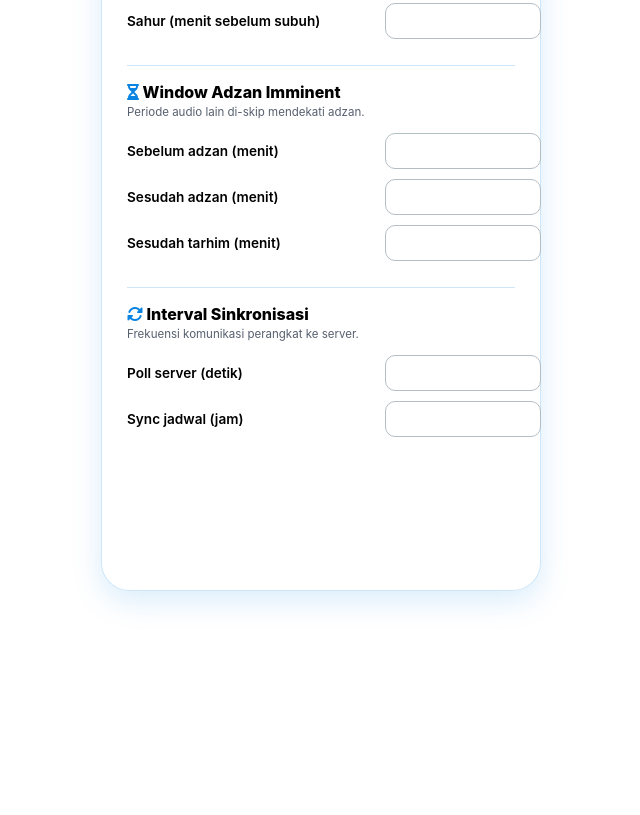
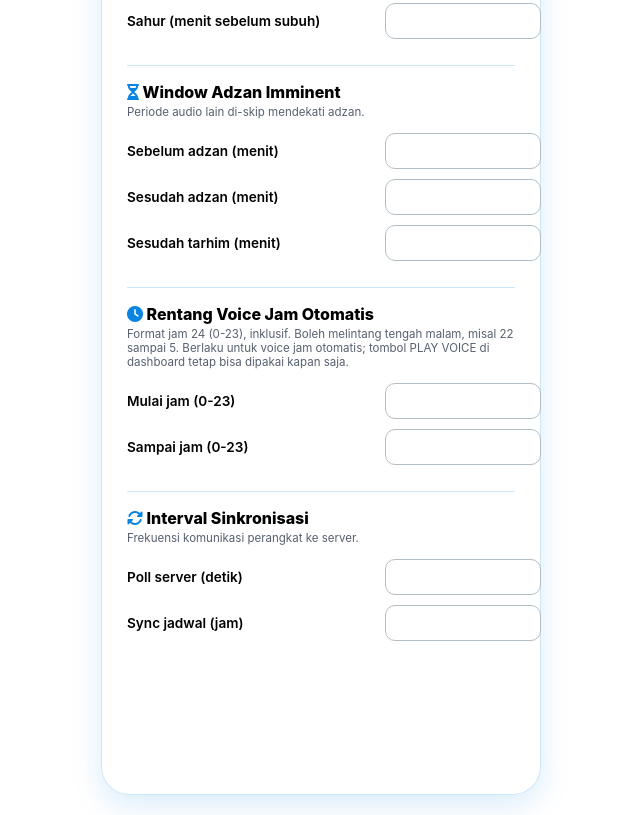
Before and after one commit to alinurxyzid/ledled, a plain HTML site: page setup.html in a window 1280 px wide. Shown: the part 1020-1835 px from the top of the page, without its empty margins (319-959 px from the left). Before the commit the page ends 1631 px from the top, so only its background shows below. Drawn offline with Linux system fonts and the light colour scheme; some packages are replaced by stand-ins of ours; no server answers; a script that the page names is missing.

Commit message:
Update setup.html

```diff
--- a/setup.html
+++ b/setup.html
@@ -11,8 +11,7 @@
     <link rel="stylesheet" href="https://cdnjs.cloudflare.com/ajax/libs/font-awesome/6.4.0/css/all.min.css">
     <link rel="stylesheet" href="style.css">
 
-    <style>
-        .setup-section { border-top: 1px solid var(--glass-border); padding: 16px 0; }
+    <style>        .setup-section { border-top: 1px solid var(--glass-border); padding: 16px 0; }
         .setup-section:first-of-type { border-top: none; }
         .setup-section h4 { color: #000; margin: 0 0 3px; font-size: 1rem; font-weight: 800; }
         .setup-section h4 i { color: var(--primary); }
@@ -117,6 +116,13 @@
                 </div>
 
                 <div class="setup-section">
+                    <h4><i class="fas fa-clock"></i> Rentang Voice Jam Otomatis</h4>
+                    <span class="hint">Format jam 24 (0-23), inklusif. Boleh melintang tengah malam, misal 22 sampai 5. Berlaku untuk voice jam otomatis; tombol PLAY VOICE di dashboard tetap bisa dipakai kapan saja.</span>
+                    <div class="setup-row"><label>Mulai jam (0-23)</label><input type="number" id="voiceJamFromHour" min="0" max="23" step="1"></div>
+                    <div class="setup-row"><label>Sampai jam (0-23)</label><input type="number" id="voiceJamToHour" min="0" max="23" step="1"></div>
+                </div>
+
+                <div class="setup-section">
                     <h4><i class="fas fa-sync-alt"></i> Interval Sinkronisasi</h4>
                     <span class="hint">Frekuensi komunikasi perangkat ke server.</span>
                     <div class="setup-row"><label>Poll server (detik)</label><input type="number" id="fbIntervalSec" min="5" max="300"></div>
```
